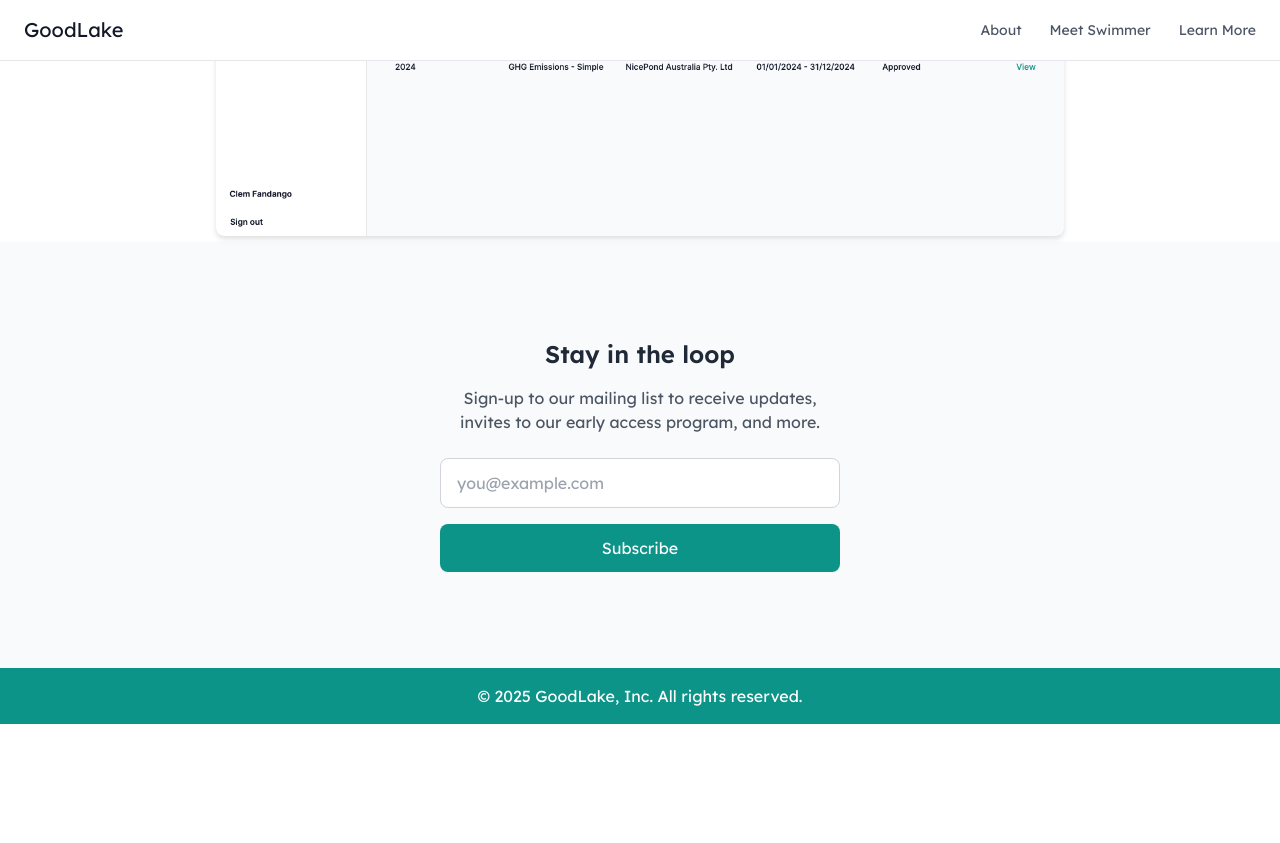
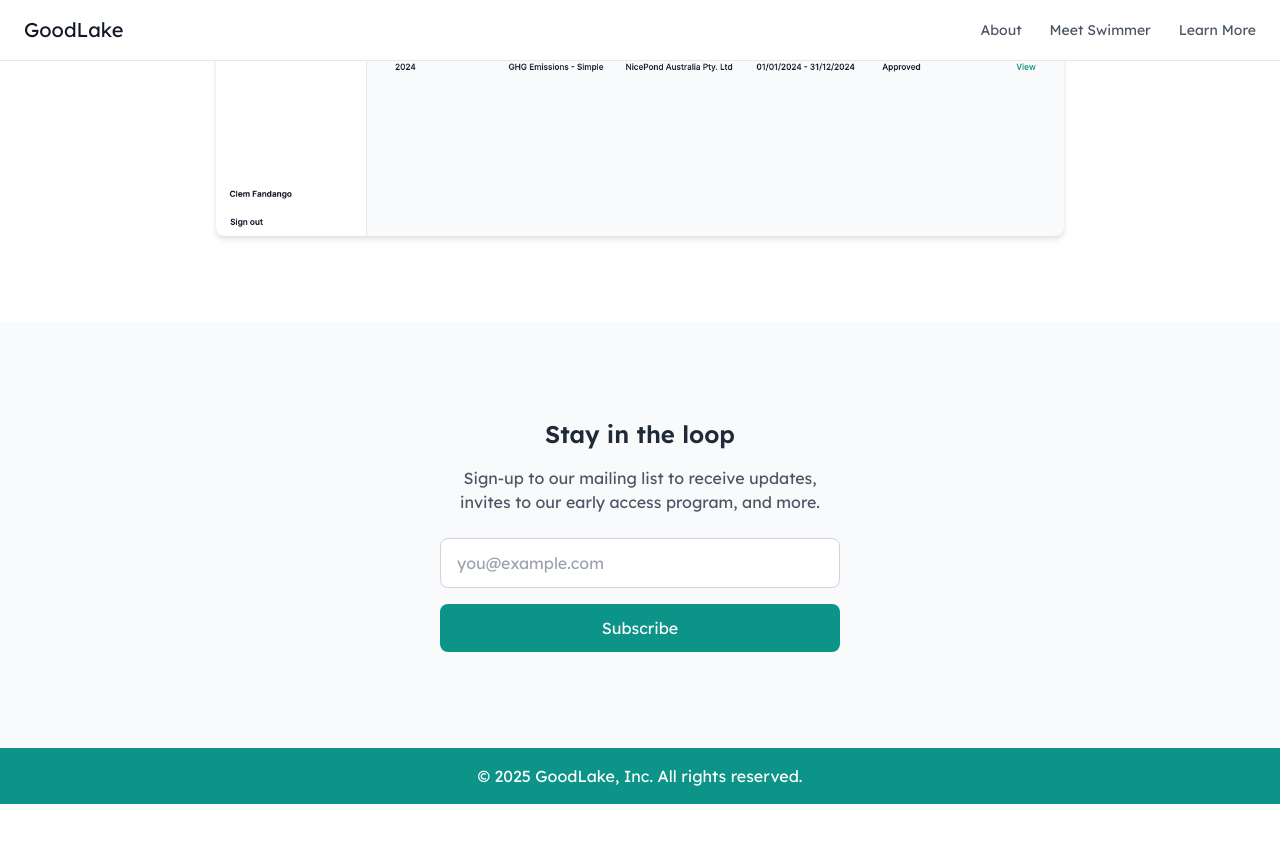
Before and after one commit to git-wayfa/goodlake.io, a Jekyll site: the page built from index.md, in a window 1280 px wide and 900 px high, scrolled down 2752 px. Shown: the top 843 px of the window. Built offline with Jekyll 4.4.1, drawn with Linux system fonts in a browser that asks for light colours; nearby versions of some CDN libraries.

Commit message:
Update default.html

```diff
--- a/_layouts/default.html
+++ b/_layouts/default.html
@@ -146,8 +146,8 @@
   </section>
 
   <!-- Screenshot 2 -->
-<section id="screenshots-main" class=" mb-20 bg-white py-24 text-center relative">
-    <div class="max-w-4xl mx-auto px-6">
+<section id="screenshots-main" class="bg-white py-24 text-center relative">
+    <div class="max-w-4xl mb-20 mx-auto px-6">
       <h3 class="text-3xl font-semibold mb-4">Be confident in your disclosures</h3>
       <p class="text-gray-600 mb-10">Assess your organisation's performance against globally recognised frameworks and standards, or work with our team to configure your own. Always aligned, always on time.</p>
 
```
